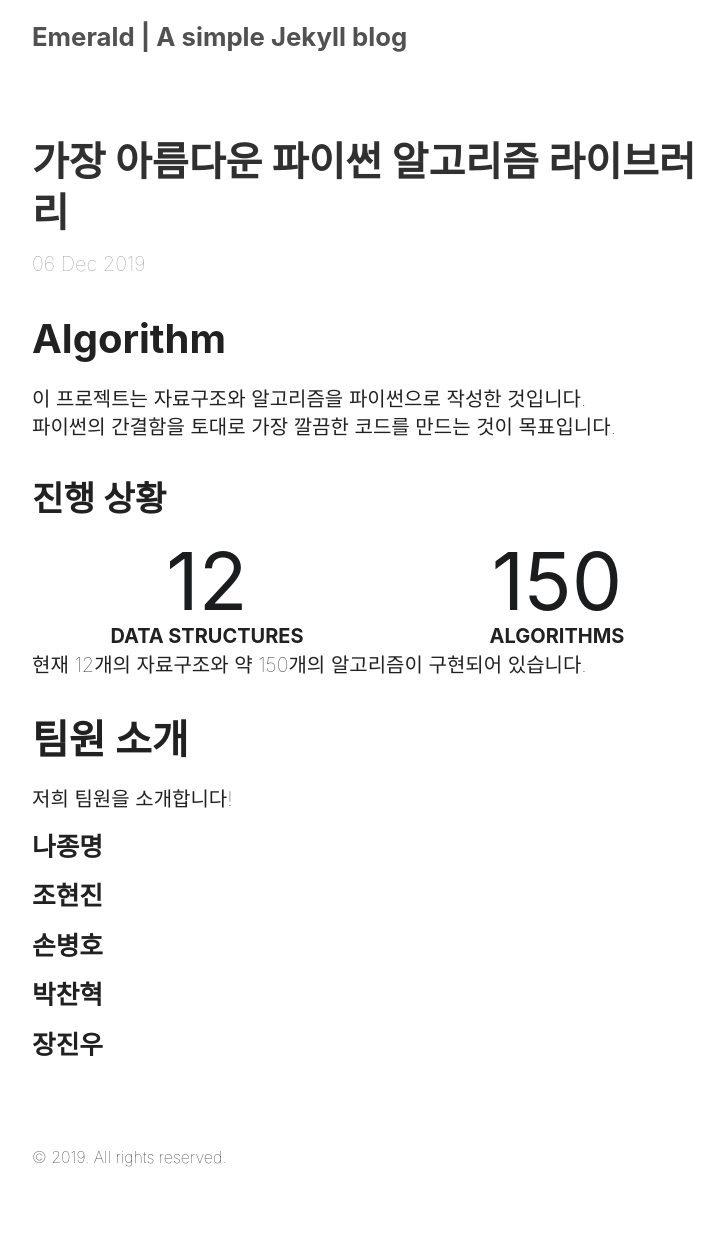
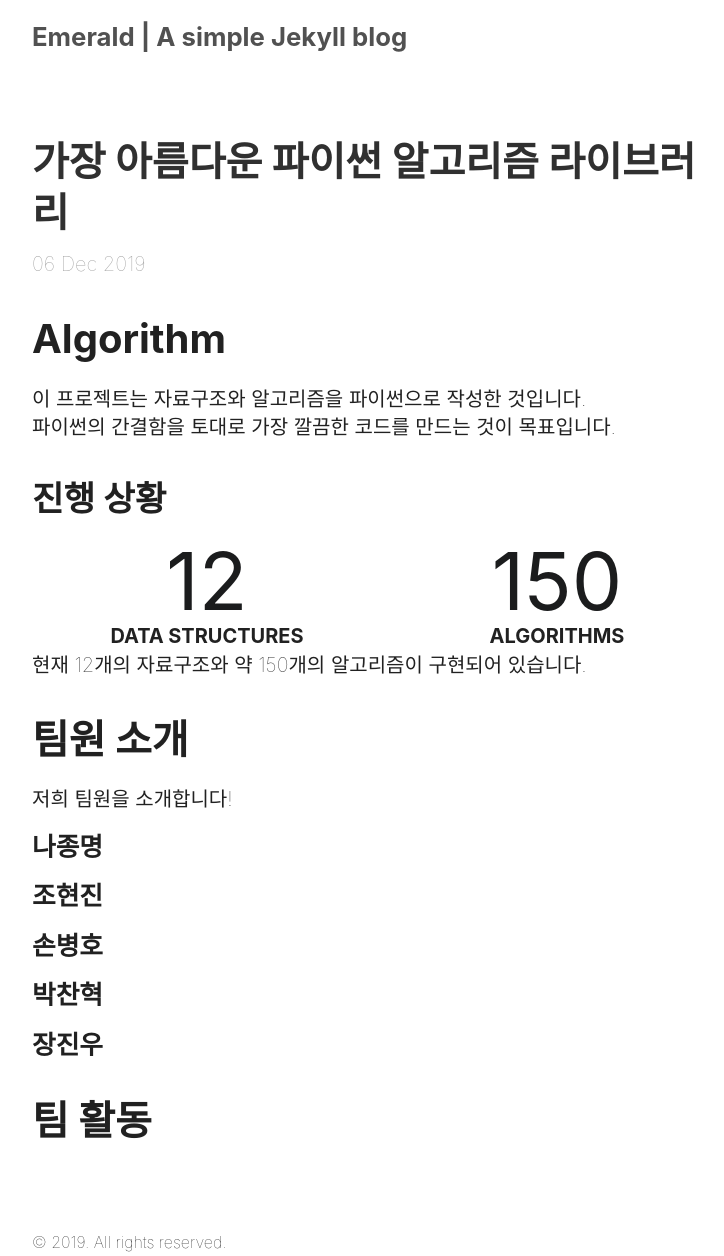
Before and after one commit to 19-2-SKKU-OSS/2019-2-OSS-L7, a Jekyll site: the page built from _posts/2019-12-06-introduction.html, in a window 1280 px wide. Shown: the whole page, without its empty margins (258-982 px from the left). Built offline with Jekyll 4.4.1, drawn with Linux system fonts in a browser that asks for light colours; nearby versions of some CDN libraries; some web fonts are replaced; before the commit the page ends 1171 px from its top, so only the background shows below that.

Commit message:
[Edit] Add team activity part

```diff
--- a/_posts/2019-12-06-introduction.html
+++ b/_posts/2019-12-06-introduction.html
@@ -67,4 +67,5 @@ title: 가장 아름다운 파이썬 알고리즘 라이브러리
             </p>
         </div>
     </div>
+    <h1 class="ui header">팀 활동</h1>
 </body>
```
